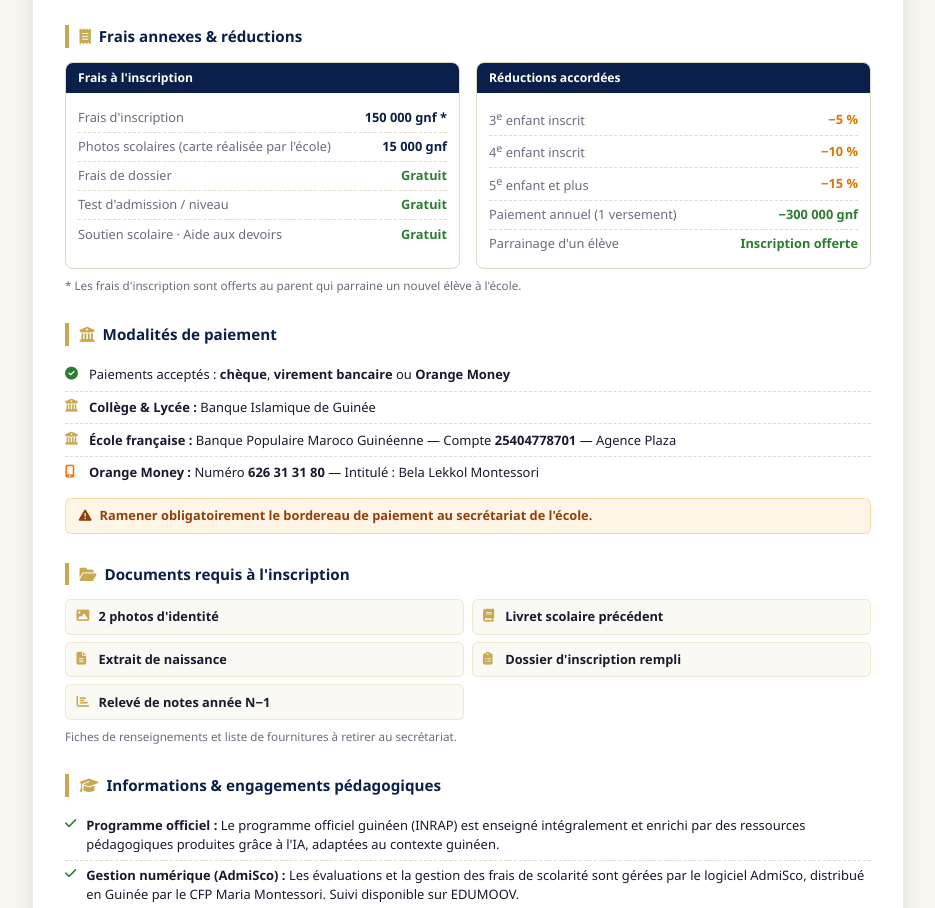
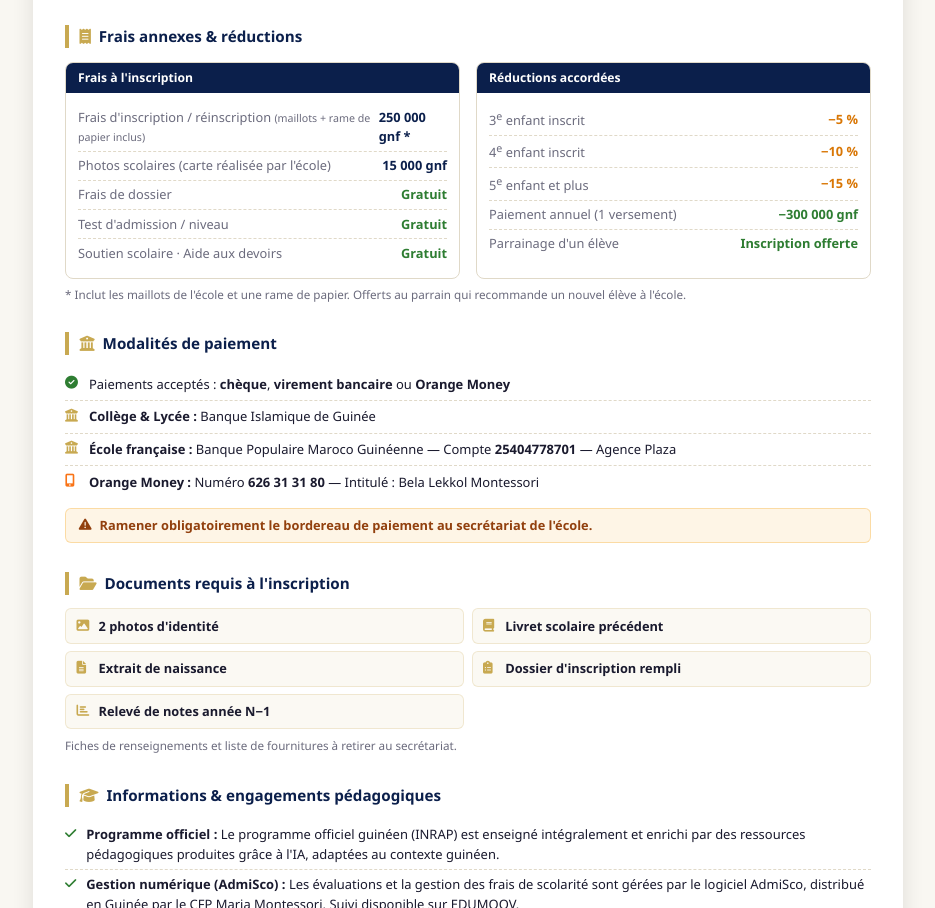
Before and after one commit to Erdid1/web-bela-lekkol-montessori, a website built with Vite: page reglement-college-lycee-2026-2027.html in a window 1280 px wide. Shown: the part 809-1717 px from the top of the page, without its empty margins (172-1107 px from the left). Built offline with nearby package versions, Linux system fonts and the light colour scheme.

Commit message:
fix: frais inscription/réinscription 250 000 gnf (maillots + rame inclus)

```diff
--- a/reglement-college-lycee-2026-2027.html
+++ b/reglement-college-lycee-2026-2027.html
@@ -314,7 +314,7 @@
       <div class="card">
         <div class="card-head">Frais à l'inscription</div>
         <div class="card-body">
-          <div class="row"><span class="lbl">Frais d'inscription</span><span class="val">150 000 gnf *</span></div>
+          <div class="row"><span class="lbl">Frais d'inscription / réinscription <small style="color:var(--muted);font-weight:400;">(maillots + rame de papier inclus)</small></span><span class="val">250 000 gnf *</span></div>
           <div class="row"><span class="lbl">Photos scolaires (carte réalisée par l'école)</span><span class="val">15 000 gnf</span></div>
           <div class="row"><span class="lbl">Frais de dossier</span><span class="val free">Gratuit</span></div>
           <div class="row"><span class="lbl">Test d'admission / niveau</span><span class="val free">Gratuit</span></div>
@@ -332,7 +332,7 @@
         </div>
       </div>
     </div>
-    <p style="font-size:.73rem;color:var(--muted);margin-top:.45rem;">* Les frais d'inscription sont offerts au parent qui parraine un nouvel élève à l'école.</p>
+    <p style="font-size:.73rem;color:var(--muted);margin-top:.45rem;">* Inclut les maillots de l'école et une rame de papier. Offerts au parrain qui recommande un nouvel élève à l'école.</p>
 
     <!-- MODALITÉS DE PAIEMENT -->
     <h2><i class="fas fa-university" style="color:var(--gold);margin-right:.5rem;"></i>Modalités de paiement</h2>
```
Also changed, not shown: reglement-ecole-francaise-2026-2027.html (+2 -2 lines).
